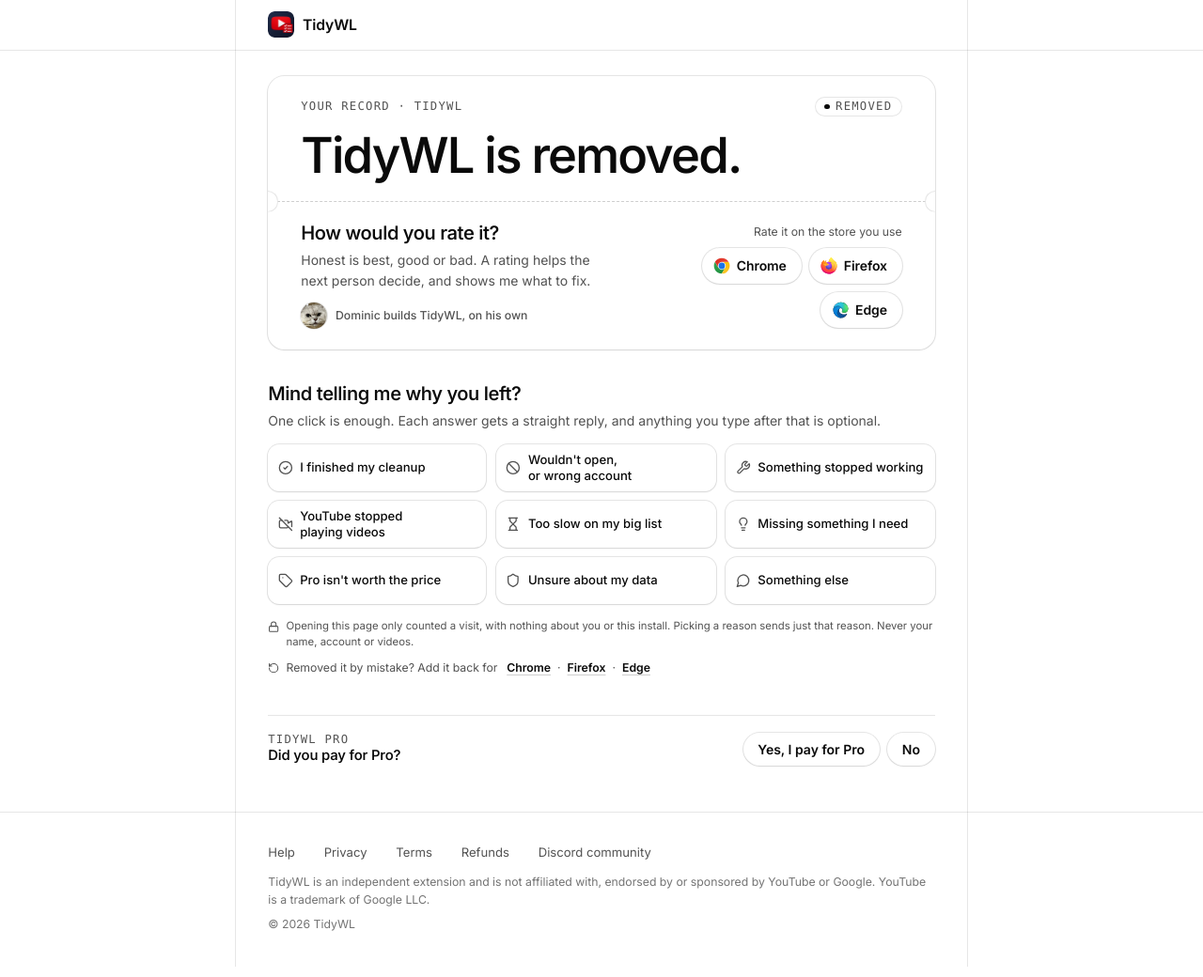
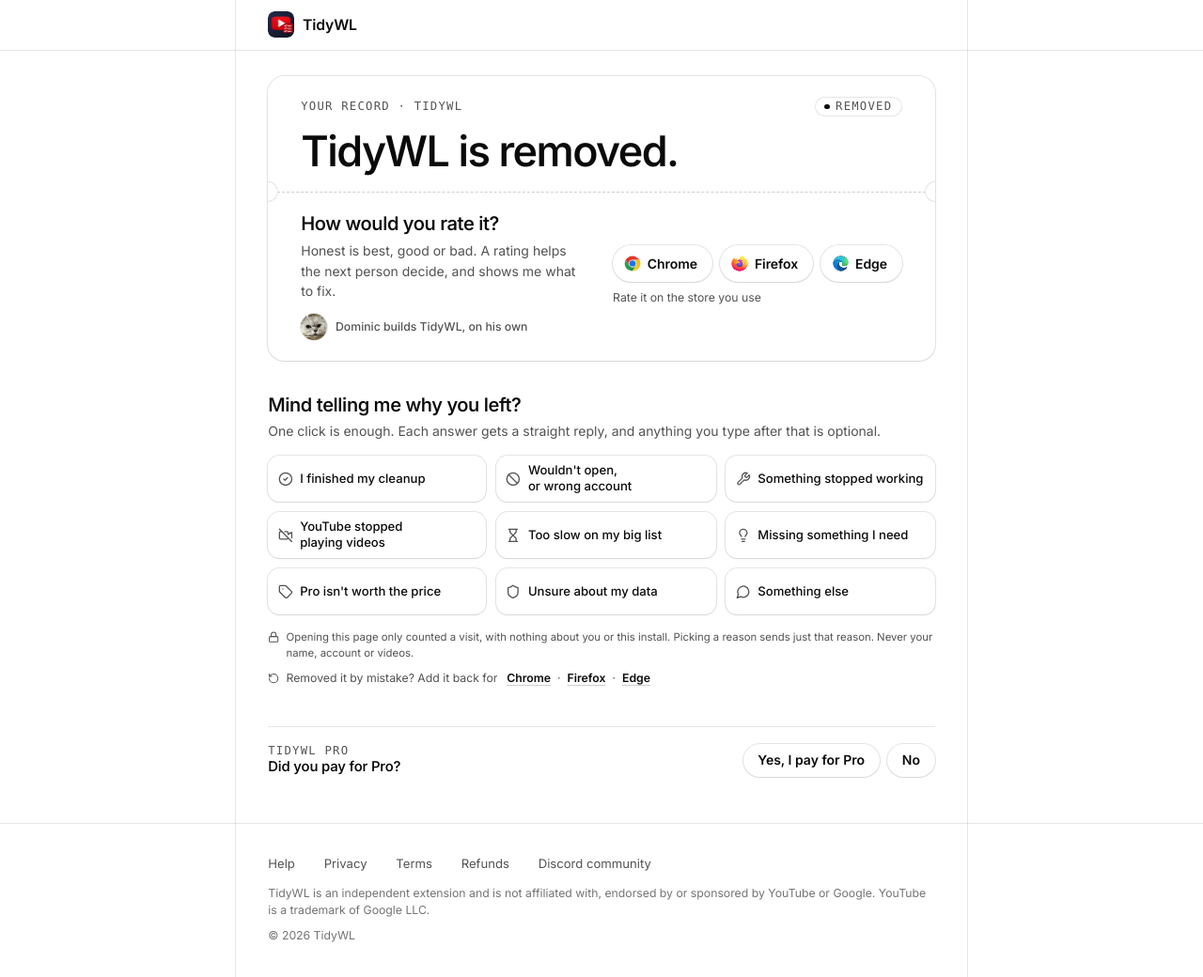
Before and after one commit to dominic-lam/tidywl-site, a Jekyll site: the page built from uninstall/index.html, in a window 1280 px wide. Shown: the whole page at 94% size. Built offline with Jekyll 4.4.1, drawn with Linux system fonts in a browser that asks for light colours.

Commit message:
fix(uninstall): the card with no record now matches the big cleanup's
- "TidyWL is removed." stands where the count would, at the count's size
  (5vh; it was 7.5vh, half again as large).
- How long it was installed is a ledger line ("With TidyWL for … 2 days"),
  the same line a big cleanup shows, instead of a loose sentence under the
  title. The ledger moved out of the record-only block so both can show it.
- With no store in the link, the three Rate buttons sit in one row, with
  "Rate it on the store you use" under them where one store's hint sits.
  They broke two and one at the old 21rem limit.

Display only: renderRecord() and the markup; context() and every send
are unchanged. Not used by netflix/removed/.

Co-Authored-By: Claude Opus 5.5 <noreply@anthropic.com>
Claude-Session: https://claude.ai/code/session_01DYBDmn3wsFQnpB7LxFjDa4

```diff
--- a/_includes/styles-leaver.html
+++ b/_includes/styles-leaver.html
@@ -206,7 +206,6 @@
     }
     .leave .un-fig-label { font-weight: 550; letter-spacing: -0.015em; }
     .leave .un-fig-title { font-weight: 550; letter-spacing: -0.035em; }
-    .leave .un-fig-sub { max-width: 40rem; }
     .leave .un-line b { font-weight: 600; }
     .leave .un-tear { border-top: 1px dashed var(--border-strong); }
     .leave .un-tear::before, .leave .un-tear::after { border-color: var(--ring-c); }
--- a/uninstall/index.html
+++ b/uninstall/index.html
@@ -104,8 +104,8 @@ sitemap: false
       .un-num { background: var(--un-num); -webkit-background-clip: text; background-clip: text; -webkit-text-fill-color: transparent; }
     }
     .un-fig-label { margin-top: 0.7rem; font-size: clamp(1.125rem, 2.7vh, 1.5rem); font-weight: 700; letter-spacing: -0.015em; line-height: 1.3; text-wrap: balance; }
-    .un-fig-title { font-size: clamp(2.25rem, 7.5vh, 3.75rem); font-weight: 800; letter-spacing: -0.04em; line-height: 1.05; }
-    .un-fig-sub { margin-top: 0.7rem; font-size: 1.0625rem; line-height: 1.5; color: var(--text-secondary); text-wrap: balance; }
+    /* With no record the title stands where the count would, at the count's size (2026-11-05: at 7.5vh it was half again as large). */
+    .un-fig-title { font-size: clamp(2.5rem, 5vh, 11rem); font-weight: 800; letter-spacing: -0.04em; line-height: 1; text-wrap: balance; }
     /* The ledger runs the card's full width, as on a till receipt, so its total lines up with the pill above and the Rate button below. */
     .un-lines { margin-top: 1.1rem; width: 100%; display: flex; flex-direction: column; gap: 0.35rem; font-family: var(--un-mono); font-size: 0.875rem; line-height: 1.5; color: var(--text-secondary); }
     .un-line { display: flex; align-items: baseline; gap: 0.5rem; }
@@ -140,7 +140,9 @@ sitemap: false
     .un-rate .un-star { width: 1.375rem; height: 1.375rem; fill: currentColor; fill-opacity: 0; transition: fill-opacity 0.2s; }
     .un-rate:hover .un-star { fill-opacity: 0.9; }
     .un-rate .un-logo { display: none; width: 1.4rem; height: 1.4rem; }
-    /* Store unknown: three quieter buttons, each with its store's mark. */
+    /* Store unknown: three quieter buttons, each with its store's mark, in one row with the label under it,
+       where one store's hint sits (2026-11-05; at 21rem they broke two and one). They still wrap on a phone. */
+    .un-act:not(.is-one) { max-width: none; align-items: flex-start; }
     .un-act:not(.is-one) .un-rate { min-height: 3.5rem; padding: 0 1.3rem 0 1.1rem; gap: 0.65rem; background: var(--un-raise); border-color: var(--border-strong); color: var(--text); font-size: 1.0625rem; box-shadow: none; }
     .un-act:not(.is-one) .un-rate:hover { border-color: var(--accent-text); }
     .un-act:not(.is-one) .un-rate .un-logo { display: block; }
@@ -164,7 +166,7 @@ sitemap: false
     .un-stick.is-compact { position: sticky; top: 0; z-index: 6; padding: 0.75rem 0; margin-top: -0.75rem; background: var(--bg); box-shadow: -0.5rem 0 0 var(--bg), 0.5rem 0 0 var(--bg); }
     .un-stick.is-compact::after { content: ""; position: absolute; left: -0.5rem; right: -0.5rem; top: 100%; height: 1rem; background: linear-gradient(var(--bg), transparent); pointer-events: none; }
     .is-compact .un-receipt { --pad: 1.5rem; --pad-t: 0.9rem; --pad-b: 0.9rem; display: grid; grid-template-columns: minmax(0, 1fr) auto; align-items: center; column-gap: 1.5rem; border-radius: 1rem; box-shadow: var(--un-lift); }
-    .is-compact .un-r-top, .is-compact .un-tear, .is-compact .un-lines, .is-compact .un-fig-sub, .is-compact .un-ask-p, .is-compact .un-byline, .is-compact .un-hint, .is-compact .un-trio-label { display: none; }
+    .is-compact .un-r-top, .is-compact .un-tear, .is-compact .un-lines, .is-compact .un-ask-p, .is-compact .un-byline, .is-compact .un-hint, .is-compact .un-trio-label { display: none; }
     .is-compact .un-fig > div { grid-column: 1; flex-direction: row; align-items: baseline; justify-content: flex-start; flex-wrap: wrap; gap: 0 0.9rem; margin: 0; text-align: left; }
     .is-compact .un-num { font-size: 2.9rem; }
     .is-compact .un-fig-label { margin: 0; font-size: 1.0625rem; }
@@ -338,16 +340,20 @@ sitemap: false
             <p class="un-num" aria-hidden="true" data-rec="num"></p>
             <p class="sr-only" data-rec="num-sr"></p>
             <p class="un-fig-label" data-rec="label"></p>
-            <div class="un-lines" data-rec="lines" hidden>
-              <p class="un-line" data-rec="moved-line" hidden><span>Moved to other playlists</span><i></i><b data-rec="moved"></b></p>
-              <p class="un-line" data-rec="age-line" hidden><span>With TidyWL for</span><i></i><b data-rec="age"></b></p>
-              <p class="un-line" data-rec="saved-line" hidden><span>Time saved, at 4 s a video by hand</span><i></i><b data-rec="saved"></b></p>
-            </div>
           </div>
           <div data-fig="none">
             <p class="un-fig-title">TidyWL is removed.</p>
-            <p class="un-fig-sub" data-rec="sub" hidden></p>
           </div>
+        </div>
+
+        <!-- The ledger sits under either figure, so a removal with no record
+             still shows how long it was installed in the same line as a big
+             cleanup (2026-11-05, the user: "make it aligned with the big
+             clean up one"; it was a loose sentence under the title). -->
+        <div class="un-lines" data-rec="lines" hidden>
+          <p class="un-line" data-rec="moved-line" hidden><span>Moved to other playlists</span><i></i><b data-rec="moved"></b></p>
+          <p class="un-line" data-rec="age-line" hidden><span>With TidyWL for</span><i></i><b data-rec="age"></b></p>
+          <p class="un-line" data-rec="saved-line" hidden><span>Time saved, at 4 s a video by hand</span><i></i><b data-rec="saved"></b></p>
         </div>
 
         <div class="un-tear" id="un-tear" aria-hidden="true"></div>
@@ -368,7 +374,6 @@ sitemap: false
           <!-- A known store shows its own Rate button only, filled; an unknown
                one keeps all three. Edge goes to its listing: it has no review url. -->
           <div class="un-act" id="un-act">
-            <p class="un-trio-label">Rate it on the store you use</p>
             <div class="un-rates" data-rate>
               <a class="un-rate" data-store="chrome" href="https://chromewebstore.google.com/detail/fkelmapobieliokjcmnilmjllacmbfjo/reviews" target="_blank" rel="noopener">
                 <svg class="un-star" width="22" height="22" viewBox="0 0 24 24" fill="none" stroke="currentColor" stroke-width="2" stroke-linecap="round" stroke-linejoin="round" aria-hidden="true"><path d="M11.525 2.295a.53.53 0 0 1 .95 0l2.31 4.679a2.123 2.123 0 0 0 1.595 1.16l5.166.756a.53.53 0 0 1 .294.904l-3.736 3.638a2.123 2.123 0 0 0-.611 1.878l.882 5.14a.53.53 0 0 1-.771.56l-4.618-2.428a2.122 2.122 0 0 0-1.973 0L6.396 21.01a.53.53 0 0 1-.77-.56l.881-5.139a2.122 2.122 0 0 0-.611-1.879L2.16 9.795a.53.53 0 0 1 .294-.906l5.165-.755a2.122 2.122 0 0 0 1.597-1.16z"/></svg>
@@ -386,6 +391,8 @@ sitemap: false
                 <span><span class="un-rate-pre">Rate on </span>Edge</span><span class="sr-only"> (opens in a new tab)</span>
               </a>
             </div>
+            <!-- Under the three buttons, where one store's hint sits, so both rating asks have the same shape (2026-11-05). -->
+            <p class="un-trio-label">Rate it on the store you use</p>
             <p class="un-hint" data-store="chrome" data-hint><img src="/assets/chrome-logo.svg" alt="" width="16" height="16">Opens the Chrome Web Store in a new tab. Stars alone are fine.</p>
             <p class="un-hint" data-store="firefox" data-hint><img src="/assets/firefox-logo.svg" alt="" width="16" height="16">Opens Firefox Add-ons in a new tab. You can rate it after removing it. Needs a Mozilla account, which you have if you use Firefox Sync. Pick your stars. It shows your display name, not your email.</p>
             <p class="un-hint" data-store="edge" data-hint><img src="/assets/edge-logo.svg" alt="" width="16" height="16">Opens Microsoft Edge Add-ons in a new tab</p>
```
Also changed, not shown: other parts of uninstall/index.html (+11 -11 lines).
